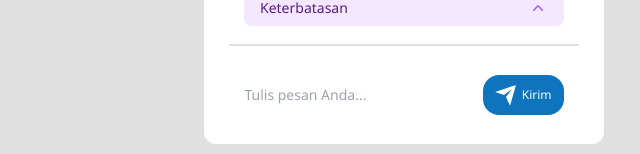
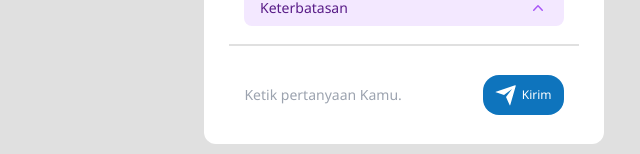
Before and after one commit to ndrvndr/chatbot-app, a React (Vite) app: page / in a window 1280 px wide. Both pictures are taken after a click on the element 1238 px from the left and 758 px from the top of the page. Shown: the part 572-726 px from the top of the page, without its empty margins (640-1280 px from the left). Built offline with nearby package versions, Linux system fonts and the light colour scheme; no server answers.

Commit message:
change placeholder value on input prompt

```diff
--- a/src/components/Elements/InputPrompt/InputPrompt.jsx
+++ b/src/components/Elements/InputPrompt/InputPrompt.jsx
@@ -12,9 +12,9 @@ const InputPrompt = (props) => {
   return (
     <>
       <input
-        className="border-[none] text-sm outline-none"
-        type="text"
-        placeholder="Tulis pesan Anda..."
+        className='border-[none] text-sm outline-none'
+        type='text'
+        placeholder='Ketik pertanyaan Kamu...'
         onClick={handleInputClick}
         onFocus={() => {
           if (userData !== null) {
```
